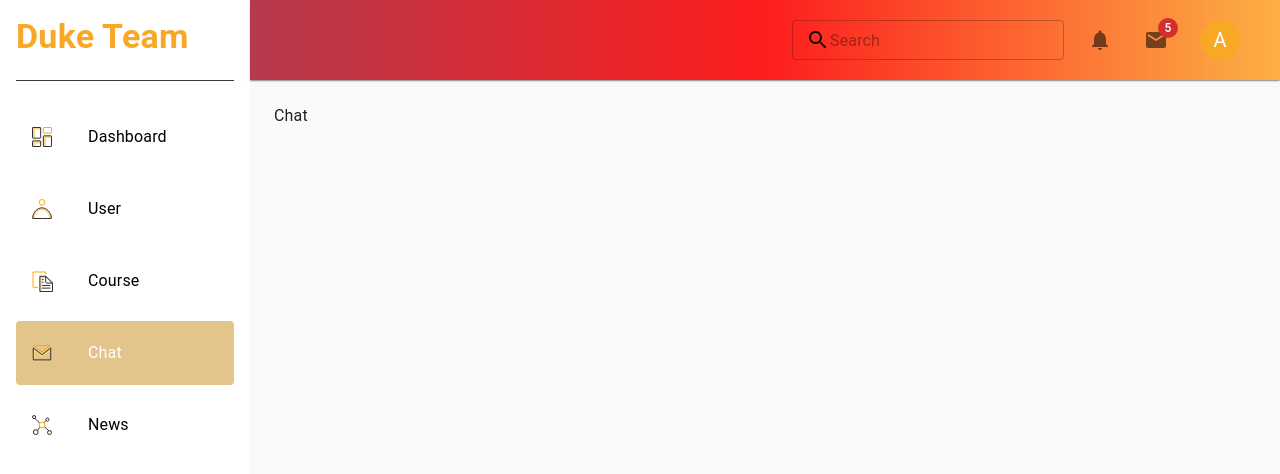
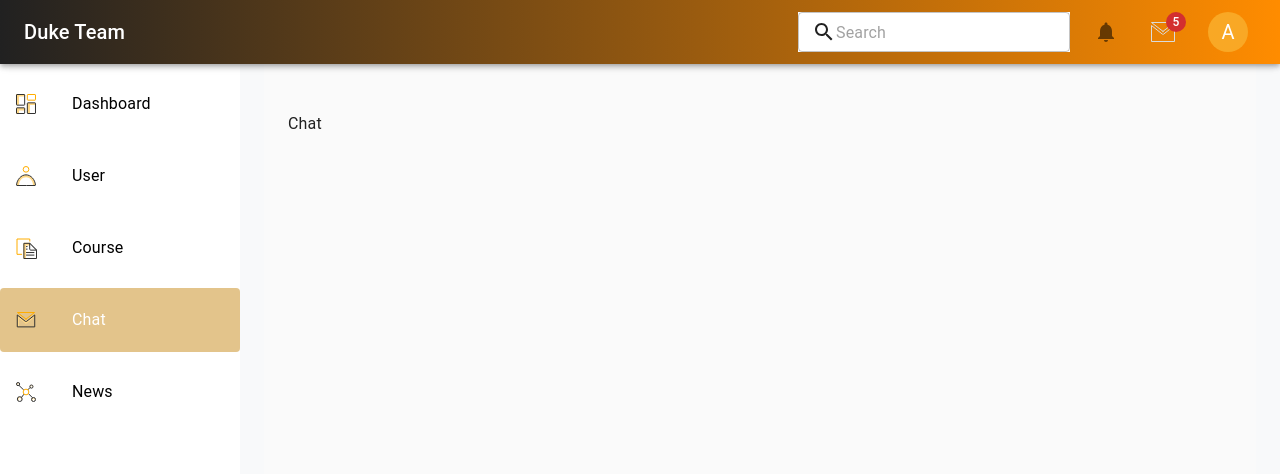
Before and after one commit to hunghv/jup-admin, a React (Create React App) app: page /chat in a window 1280 px wide. Shown: the top 474 px of the page. Built offline with nearby package versions, Linux system fonts and the light colour scheme.

Commit message:
update code

```diff
--- a/src/layout/main/MainLayout.tsx
+++ b/src/layout/main/MainLayout.tsx
@@ -1,9 +1,17 @@
-import { Box } from '@mui/material';
+import { Box, Toolbar } from '@mui/material';
 import { Outlet } from 'react-router-dom';
-
 function MainLayout() {
   return (
-    <Box sx= {{ background: '#fafafa'}}>
+    <Box
+      component="main"
+      sx={{
+        flexGrow: 1,
+        p: 3,
+        bgcolor: '#fafafa',
+        minHeight: '100vh',
+      }}
+    >
+      <Toolbar />
       <Outlet />
     </Box>
   );
--- a/src/layout/nav-bar/LeftMenu.tsx
+++ b/src/layout/nav-bar/LeftMenu.tsx
@@ -4,17 +4,18 @@ import {
   List,
   ListItemIcon,
   ListItemText,
-  Divider,
-  Typography,
   ListItemButton,
   useTheme,
+  Toolbar,
 } from '@mui/material';
-import { ReactComponent as DashboardIcon } from "../../assets/icon/Dashboard_outlined.d5948258.svg";
-import  { ReactComponent as ShoppingCartIcon }  from  "../../assets/icon/Profile_outlined.c0a824be.svg";
-import  { ReactComponent as LocalMallIcon }  from  "../../assets/icon/Documentation_outlined.a4d63b9b.svg";
-import  { ReactComponent as PersonIcon }  from  "../../assets/icon/Email_outlined.c345fb38.svg";
-import  { ReactComponent as EmailIcon }  from  "../../assets/icon/Core_outlined.43f7583b.svg";
+import { ReactComponent as DashboardIcon } from '../../assets/icon/Dashboard_outlined.d5948258.svg';
+import { ReactComponent as ShoppingCartIcon } from '../../assets/icon/Profile_outlined.c0a824be.svg';
+import { ReactComponent as LocalMallIcon } from '../../assets/icon/Documentation_outlined.a4d63b9b.svg';
+import { ReactComponent as PersonIcon } from '../../assets/icon/Email_outlined.c345fb38.svg';
+import { ReactComponent as EmailIcon } from '../../assets/icon/Core_outlined.43f7583b.svg';
 import { useNavigate, useLocation } from 'react-router-dom';
+
+const drawerWidth = 240;
 
 const LeftMenu: React.FC = () => {
   const menuItems = [
@@ -35,23 +36,15 @@ const LeftMenu: React.FC = () => {
 
   return (
     <Box
+      component="nav"
       sx={{
-        width: 250,
-        height: '100vh',
+        width: { sm: drawerWidth },
+        flexShrink: { sm: 0 },
         backgroundColor: '#ffffff',
-        color: 'white',
-        padding: 2,
-        // fontFamily: 'Nunito, sans-serif'
       }}
+      aria-label="mailbox folders"
     >
-      <Typography
-        variant="h4"
-        gutterBottom
-        sx={{ color: '#F9A825', fontWeight: 'bold', height: '48px', marginLeft: '10' }}
-      >
-        Duke Team
-      </Typography>
-      <Divider sx={{ backgroundColor: '#424242', marginY: 2 }} />
+      <Toolbar />
       <List>
         {menuItems.map((item) => (
           <ListItemButton
--- a/src/layout/top-bar/MessageDropdown.tsx
+++ b/src/layout/top-bar/MessageDropdown.tsx
@@ -13,7 +13,7 @@ import {
   Badge,
   Button,
 } from '@mui/material';
-import EmailIcon from '@mui/icons-material/Email';
+import { ReactComponent as EmailIcon } from '../../assets/icon/messages.42686513.svg';
 
 const MessageDropdown: React.FC = () => {
   const [anchorEl, setAnchorEl] = useState<null | HTMLElement>(null);
--- a/src/layout/top-bar/Topbar.tsx
+++ b/src/layout/top-bar/Topbar.tsx
@@ -1,17 +1,26 @@
 import React from 'react';
-import { AppBar, Toolbar, Box, TextField } from '@mui/material';
+import { AppBar, Toolbar, Box, TextField, Typography } from '@mui/material';
 import SearchIcon from '@mui/icons-material/Search';
 import MessageDropdown from './MessageDropdown';
 import NotificationDropdown from './NotificationDropdown';
 import ProfileDropdown from './Profile';
-
 const Header: React.FC = () => {
   return (
-    <AppBar position="sticky"  elevation={1} sx={{ padding: 1, background: 'linear-gradient(90deg, rgba(180,58,77,1) 0%, rgba(253,29,29,1) 50%, rgba(252,176,69,1) 100%)' }}>
+    <AppBar
+      position="fixed"
+      sx={{
+        zIndex: (theme) => theme.zIndex.drawer + 1,
+        background: 'linear-gradient(to right, #212121, #FF8C00)',
+      }}
+    >
       <Toolbar sx={{ justifyContent: 'flex-end' }}>
+        <Typography variant="h6" noWrap sx={{ flexGrow: 1 }}>
+          Duke Team
+        </Typography>
         <Box sx={{ display: 'flex', alignItems: 'center', gap: 2 }}>
           <TextField
             placeholder="Search"
+            sx={{ background: 'white' }}
             size="small"
             InputProps={{
               startAdornment: <SearchIcon />,
```
Also changed, not shown: src/assets/icon/messages.42686513.svg (added).
